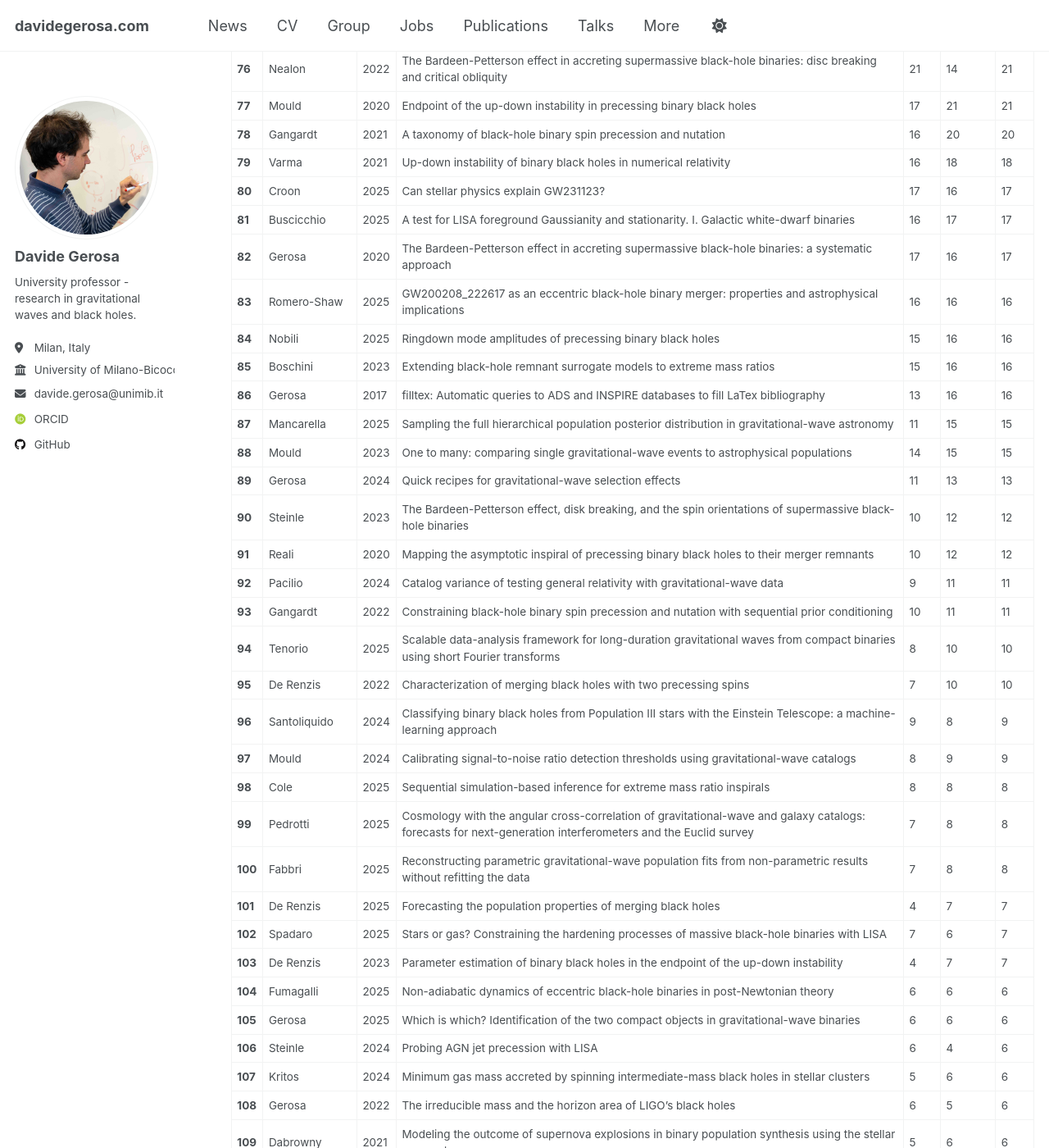
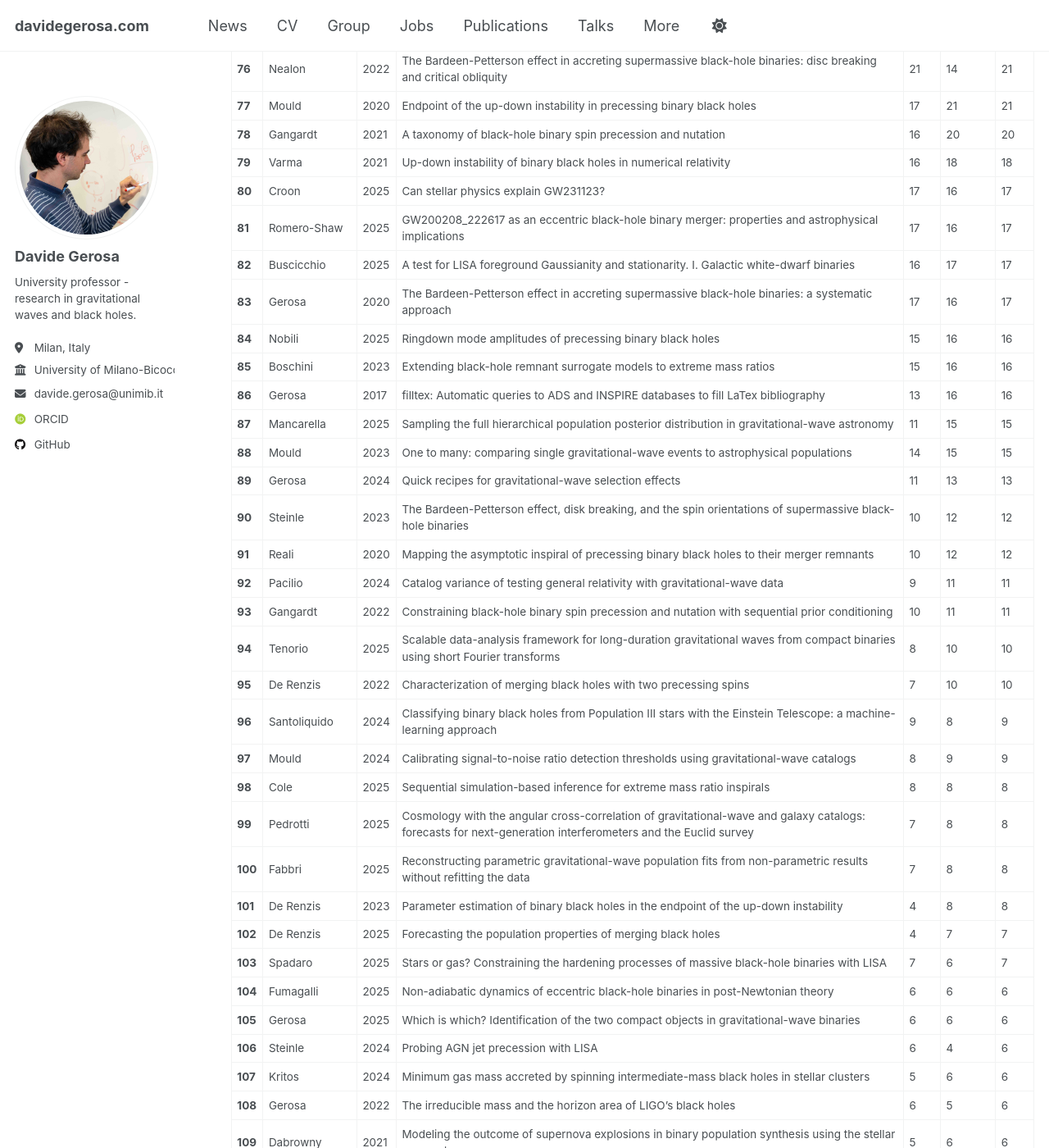
Before and after one commit to dgerosa/website, a Jekyll site: the page built from _pages/citations.md, in a window 1280 px wide and 1400 px high, scrolled down 3545 px. Shown: the whole window at 82% size. Built offline with Jekyll 4.4.1, drawn with Linux system fonts in a browser that asks for light colours; some web fonts are replaced; some of the changed text lies outside the part shown.

Commit message:
Website update from workflow

```diff
--- a/_pages/_citations.md
+++ b/_pages/_citations.md
@@ -89,9 +89,9 @@
 | **78** | Gangardt | 2021 | A taxonomy of black-hole binary spin precession and nutation | 16 | 20 | 20 |
 | **79** | Varma | 2021 | Up-down instability of binary black holes in numerical relativity | 16 | 18 | 18 |
 | **80** | Croon | 2025 | Can stellar physics explain GW231123? | 17 | 16 | 17 |
-| **81** | Buscicchio | 2025 | A test for LISA foreground Gaussianity and stationarity. I. Galactic white-dwarf binaries | 16 | 17 | 17 |
-| **82** | Gerosa | 2020 | The Bardeen-Petterson effect in accreting supermassive black-hole binaries: a systematic approach | 17 | 16 | 17 |
-| **83** | Romero-Shaw | 2025 | GW200208_222617 as an eccentric black-hole binary merger: properties and astrophysical implications | 16 | 16 | 16 |
+| **81** | Romero-Shaw | 2025 | GW200208_222617 as an eccentric black-hole binary merger: properties and astrophysical implications | 17 | 16 | 17 |
+| **82** | Buscicchio | 2025 | A test for LISA foreground Gaussianity and stationarity. I. Galactic white-dwarf binaries | 16 | 17 | 17 |
+| **83** | Gerosa | 2020 | The Bardeen-Petterson effect in accreting supermassive black-hole binaries: a systematic approach | 17 | 16 | 17 |
 | **84** | Nobili | 2025 | Ringdown mode amplitudes of precessing binary black holes | 15 | 16 | 16 |
 | **85** | Boschini | 2023 | Extending black-hole remnant surrogate models to extreme mass ratios | 15 | 16 | 16 |
 | **86** | Gerosa | 2017 | filltex: Automatic queries to ADS and INSPIRE databases to fill LaTex bibliography | 13 | 16 | 16 |
@@ -109,9 +109,9 @@
 | **98** | Cole | 2025 | Sequential simulation-based inference for extreme mass ratio inspirals | 8 | 8 | 8 |
 | **99** | Pedrotti | 2025 | Cosmology with the angular cross-correlation of gravitational-wave and galaxy catalogs: forecasts for next-generation interferometers and the Euclid survey | 7 | 8 | 8 |
 | **100** | Fabbri | 2025 | Reconstructing parametric gravitational-wave population fits from non-parametric results without refitting the data | 7 | 8 | 8 |
-| **101** | De Renzis | 2025 | Forecasting the population properties of merging black holes | 4 | 7 | 7 |
-| **102** | Spadaro | 2025 | Stars or gas? Constraining the hardening processes of massive black-hole binaries with LISA | 7 | 6 | 7 |
-| **103** | De Renzis | 2023 | Parameter estimation of binary black holes in the endpoint of the up-down instability | 4 | 7 | 7 |
+| **101** | De Renzis | 2023 | Parameter estimation of binary black holes in the endpoint of the up-down instability | 4 | 8 | 8 |
+| **102** | De Renzis | 2025 | Forecasting the population properties of merging black holes | 4 | 7 | 7 |
+| **103** | Spadaro | 2025 | Stars or gas? Constraining the hardening processes of massive black-hole binaries with LISA | 7 | 6 | 7 |
 | **104** | Fumagalli | 2025 | Non-adiabatic dynamics of eccentric black-hole binaries in post-Newtonian theory | 6 | 6 | 6 |
 | **105** | Gerosa | 2025 | Which is which? Identification of the two compact objects in gravitational-wave binaries | 6 | 6 | 6 |
 | **106** | Steinle | 2024 | Probing AGN jet precession with LISA | 6 | 4 | 6 |
```
Also changed, not shown: other parts of _pages/_citations.md (+17 -17 lines), _pages/_group.md (+1 -1 lines), _pages/_publications.md (+2 -2 lines), _pages/_talks.md (+1 -1 lines).
